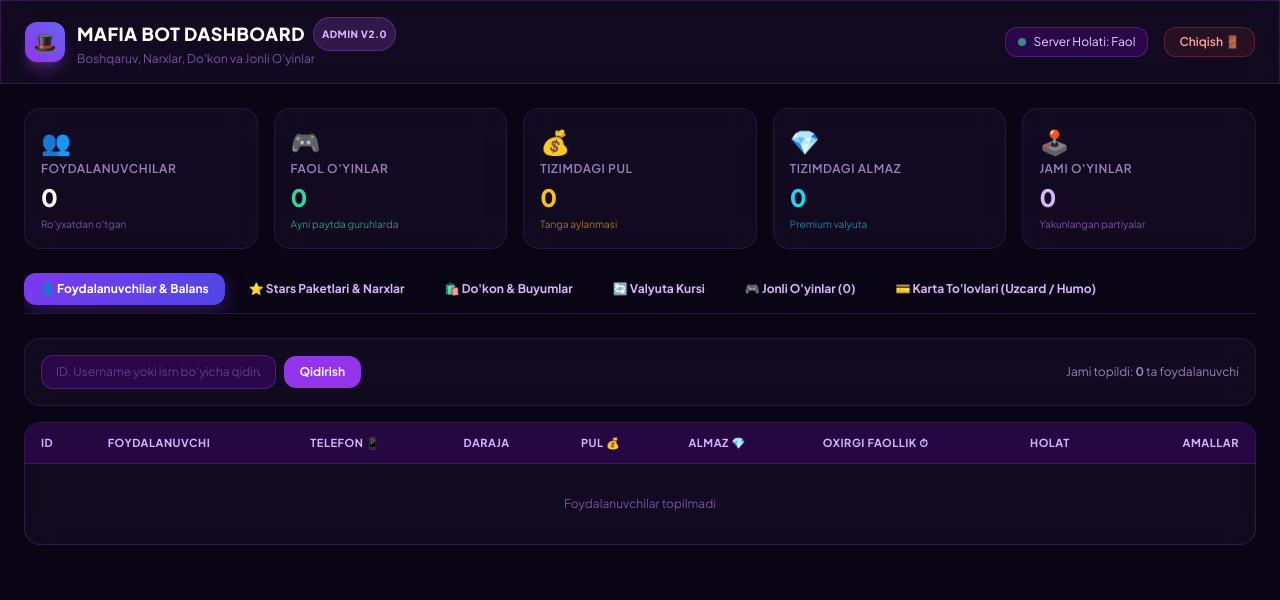
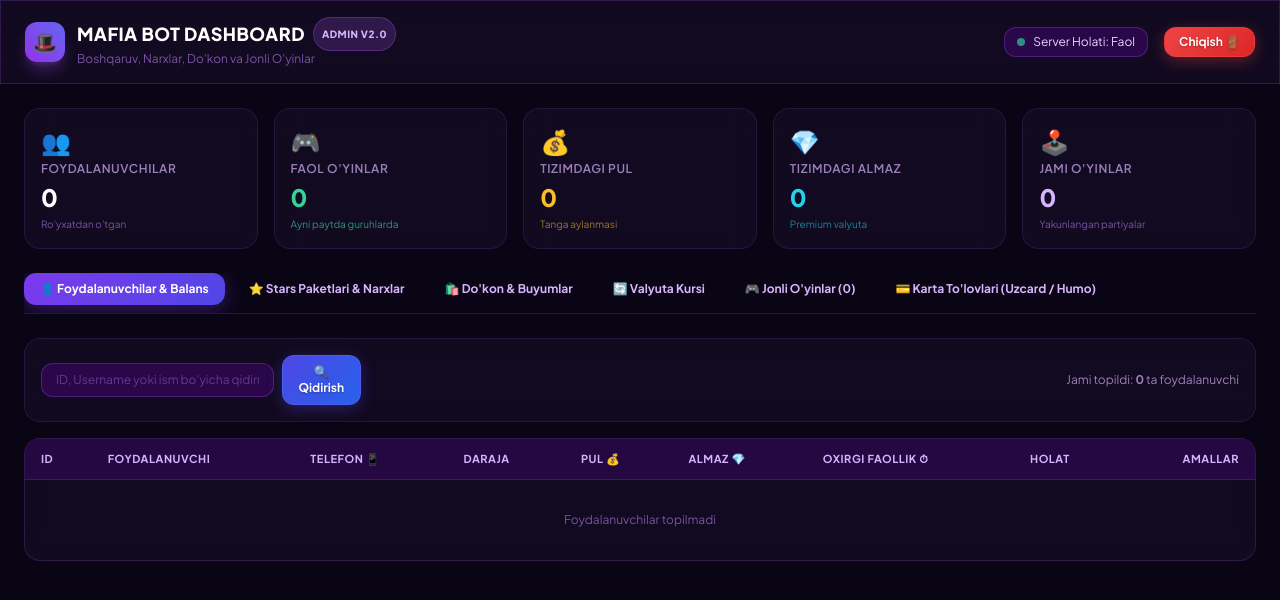
Before and after one commit to muhiddinovakobir11-collab/mafia-Bot, a FastAPI app: template web/templates/index.html in a window 1280 px wide. Shown: the top 600 px of the page. Run offline with FastAPI, Linux system fonts and the light colour scheme; the template is opened without the code that fills it, so the values that code supplies are empty; parts of the project's set-up code (start-up, migrations or seed data) failed here and were passed over; some libraries are stand-ins or nearby versions.

Commit message:
style: apply colored semantic buttons across web dashboard and telegram bot keyboards

```diff
--- a/bot/handlers/admin_bot.py
+++ b/bot/handlers/admin_bot.py
@@ -26,7 +26,7 @@ def is_admin(user_id: int) -> bool:
 
 # --- MAIN ADMIN MENU ---
 
-@router.message(F.text == "⚙️ Admin Panel")
+@router.message(F.text.contains("Admin Panel"))
 @router.message(Command("admin"))
 async def open_admin_panel(message: Message, state: FSMContext):
     if not is_admin(message.from_user.id):
--- a/bot/handlers/card_pay.py
+++ b/bot/handlers/card_pay.py
@@ -15,7 +15,7 @@ from bot.keyboards import (
 
 router = Router()
 
-@router.message(F.text == "💳 Karta orqali xarid (Uzcard/Humo)")
+@router.message(F.text.contains("Karta orqali xarid"))
 @router.message(Command("pay"))
 async def show_card_pay_menu(message: Message):
     packages = await db.get_card_packages(only_active=True)
--- a/bot/handlers/clans.py
+++ b/bot/handlers/clans.py
@@ -13,7 +13,7 @@ class ClanFSM(StatesGroup):
     waiting_for_clan_tag = State()
     waiting_for_deposit_amount = State()
 
-@router.message(F.text == "🏰 Mafia Klani")
+@router.message(F.text.contains("Mafia Klani"))
 @router.message(Command("clan"))
 async def show_clan_menu(message: Message):
     user_id = message.from_user.id
--- a/bot/handlers/quests_achievements.py
+++ b/bot/handlers/quests_achievements.py
@@ -13,7 +13,7 @@ class WillFSM(StatesGroup):
 
 # --- 1. DAILY QUESTS ---
 
-@router.message(F.text == "🎯 Kunlik Missiyalar")
+@router.message(F.text.contains("Kunlik Missiyalar"))
 @router.message(Command("quests"))
 async def show_daily_quests(message: Message):
     user_id = message.from_user.id
--- a/bot/handlers/shop.py
+++ b/bot/handlers/shop.py
@@ -7,7 +7,7 @@ from bot.keyboards import get_shop_menu_keyboard
 
 router = Router()
 
-@router.message(F.text == "🛍️ Do'kon & Narsalar")
+@router.message(F.text.contains("Do'kon & Narsalar"))
 @router.callback_query(F.data == "open_shop")
 async def show_shop_menu(event: Message | CallbackQuery):
     text = (
--- a/bot/handlers/stars_pay.py
+++ b/bot/handlers/stars_pay.py
@@ -10,7 +10,8 @@ from bot.keyboards import get_star_packages_keyboard
 
 router = Router()
 
-@router.message(F.text == "⭐️ Stars orqali to'ldirish")
+@router.message(F.text.contains("Stars to'ldirish"))
+@router.message(F.text.contains("Stars orqali"))
 @router.callback_query(F.data == "buy_stars_menu")
 @router.callback_query(F.data == "stars_type_almaz")
 async def show_stars_almaz_menu(event: Message | CallbackQuery):
--- a/web/templates/index.html
+++ b/web/templates/index.html
@@ -21,6 +21,91 @@
             background: linear-gradient(135deg, #7c3aed, #4f46e5);
             color: #ffffff;
             box-shadow: 0 4px 20px rgba(124, 58, 237, 0.4);
+        }
+        .btn {
+            display: inline-flex;
+            align-items: center;
+            justify-content: center;
+            font-weight: 700;
+            border-radius: 0.75rem;
+            cursor: pointer;
+            transition: all 0.2s cubic-bezier(0.4, 0, 0.2, 1);
+            border: 1px solid transparent;
+            text-shadow: 0 1px 2px rgba(0, 0, 0, 0.3);
+        }
+        .btn:hover {
+            transform: translateY(-1px);
+        }
+        .btn:active {
+            transform: translateY(0);
+        }
+        .btn-primary {
+            background: linear-gradient(135deg, #4f46e5, #2563eb);
+            color: #ffffff;
+            border-color: rgba(99, 102, 241, 0.5);
+            box-shadow: 0 4px 15px rgba(79, 70, 229, 0.35);
+        }
+        .btn-primary:hover {
+            background: linear-gradient(135deg, #4338ca, #1d4ed8);
+            box-shadow: 0 6px 20px rgba(79, 70, 229, 0.55);
+        }
+        .btn-success {
+            background: linear-gradient(135deg, #10b981, #059669);
+            color: #ffffff;
+            border-color: rgba(16, 185, 129, 0.5);
+            box-shadow: 0 4px 15px rgba(16, 185, 129, 0.35);
+        }
+        .btn-success:hover {
+            background: linear-gradient(135deg, #059669, #047857);
+            box-shadow: 0 6px 20px rgba(16, 185, 129, 0.55);
+        }
+        .btn-danger {
+            background: linear-gradient(135deg, #ef4444, #dc2626);
+            color: #ffffff;
+            border-color: rgba(239, 68, 68, 0.5);
+            box-shadow: 0 4px 15px rgba(239, 68, 68, 0.35);
+        }
+        .btn-danger:hover {
+            background: linear-gradient(135deg, #dc2626, #b91c1c);
+            box-shadow: 0 6px 20px rgba(239, 68, 68, 0.55);
+        }
+        .btn-warning {
+            background: linear-gradient(135deg, #f59e0b, #d97706);
+            color: #ffffff;
+            border-color: rgba(245, 158, 11, 0.5);
+            box-shadow: 0 4px 15px rgba(245, 158, 11, 0.35);
+        }
+        .btn-warning:hover {
+            background: linear-gradient(135deg, #d97706, #b45309);
+            box-shadow: 0 6px 20px rgba(245, 158, 11, 0.55);
+        }
+        .btn-info {
+            background: linear-gradient(135deg, #06b6d4, #0284c7);
+            color: #ffffff;
+            border-color: rgba(6, 182, 212, 0.5);
+            box-shadow: 0 4px 15px rgba(6, 182, 212, 0.35);
+        }
+        .btn-info:hover {
+            background: linear-gradient(135deg, #0891b2, #0369a1);
+            box-shadow: 0 6px 20px rgba(6, 182, 212, 0.55);
+        }
+        .btn-purple {
+            background: linear-gradient(135deg, #8b5cf6, #7c3aed);
+            color: #ffffff;
+            border-color: rgba(139, 92, 246, 0.5);
+            box-shadow: 0 4px 15px rgba(139, 92, 246, 0.35);
+        }
+        .btn-purple:hover {
+            background: linear-gradient(135deg, #7c3aed, #6d28d9);
+            box-shadow: 0 6px 20px rgba(139, 92, 246, 0.55);
+        }
+        .btn-secondary {
+            background: rgba(51, 65, 85, 0.6);
+            color: #e2e8f0;
+            border-color: rgba(148, 163, 184, 0.3);
+        }
+        .btn-secondary:hover {
+            background: rgba(71, 85, 105, 0.8);
         }
     </style>
 </head>
@@ -46,7 +131,7 @@
                 <span class="w-2 h-2 rounded-full bg-emerald-400 animate-pulse"></span>
                 <span class="text-purple-200">Server Holati: Faol</span>
             </div>
-            <a href="/logout" class="text-xs bg-red-500/10 hover:bg-red-500/20 text-red-300 border border-red-500/30 px-3.5 py-1.5 rounded-xl transition font-semibold">
+            <a href="/logout" class="btn btn-danger text-xs px-3.5 py-1.5 rounded-xl">
                 Chiqish 🚪
             </a>
         </div>
@@ -121,8 +206,8 @@
                 <form method="GET" action="/" class="w-full sm:w-80 flex items-center gap-2">
                     <input type="text" name="q" value="{{ search_query }}" placeholder="ID, Username yoki ism bo'yicha qidiruv..."
                            class="w-full px-3.5 py-2 rounded-xl bg-purple-950/60 border border-purple-500/30 text-xs text-white placeholder-purple-400/40 focus:outline-none focus:border-purple-400">
-                    <button type="submit" class="px-4 py-2 bg-purple-600 hover:bg-purple-500 rounded-xl text-xs font-bold transition">
-                        Qidirish
+                    <button type="submit" class="btn btn-primary px-4 py-2 rounded-xl text-xs">
+                        🔍 Qidirish
                     </button>
                 </form>
                 <div class="text-xs text-purple-300/70">
@@ -180,15 +265,15 @@
                                 </td>
                                 <td class="py-3 px-4 text-right space-x-2">
                                     <button onclick="openBalanceModal({{ u.id }}, '{{ u.full_name | escape }}', {{ u.pul }}, {{ u.almaz }})"
-                                            class="px-2.5 py-1 bg-purple-600/30 hover:bg-purple-600/50 border border-purple-500/40 text-purple-200 rounded-lg transition font-semibold">
+                                            class="btn btn-info px-2.5 py-1 rounded-lg text-xs font-semibold">
                                         ✏️ Balans
                                     </button>
                                     <form action="/user/toggle_ban" method="POST" class="inline">
                                         <input type="hidden" name="user_id" value="{{ u.id }}">
                                         <input type="hidden" name="ban_status" value="{{ 0 if u.is_banned else 1 }}">
                                         <button type="submit"
-                                                class="px-2.5 py-1 {{ 'bg-emerald-500/20 text-emerald-300 hover:bg-emerald-500/30 border-emerald-500/40' if u.is_banned else 'bg-red-500/20 text-red-300 hover:bg-red-500/30 border-red-500/40' }} border rounded-lg transition font-semibold">
-                                            {{ 'Unban' if u.is_banned else 'Ban' }}
+                                                class="btn {{ 'btn-success' if u.is_banned else 'btn-danger' }} px-2.5 py-1 rounded-lg text-xs font-semibold">
+                                            {{ '✅ Unban' if u.is_banned else '🚫 Ban' }}
                                         </button>
                                     </form>
                                 </td>
@@ -253,7 +338,7 @@
                             </select>
                         </div>
 
-                        <button type="submit" class="w-full py-2 bg-purple-600 hover:bg-purple-500 text-white rounded-xl text-xs font-bold transition">
+                        <button type="submit" class="btn btn-success w-full py-2 rounded-xl text-xs">
                             Saqlash 💾
                         </button>
                     </form>
@@ -313,7 +398,7 @@
                             </select>
                         </div>
 
-                        <button type="submit" class="w-full py-2 bg-indigo-600 hover:bg-indigo-500 text-white rounded-xl text-xs font-bold transition">
+                        <button type="submit" class="btn btn-primary w-full py-2 rounded-xl text-xs">
                             Yangilash 💾
                         </button>
                     </form>
@@ -335,7 +420,7 @@
                         <input type="number" name="rate" value="{{ exchange_rate }}" required
                                class="w-full px-4 py-3 rounded-xl bg-purple-950/60 border border-purple-500/30 text-white font-bold text-center text-lg">
                     </div>
-                    <button type="submit" class="w-full py-3 bg-gradient-to-r from-purple-600 to-indigo-600 hover:from-purple-500 hover:to-indigo-500 text-white font-bold text-sm rounded-xl transition">
+                    <button type="submit" class="btn btn-warning w-full py-2.5 rounded-xl text-sm font-bold">
                         Kursni Saqlash 💾
                     </button>
                 </form>
@@ -403,7 +488,7 @@
                                class="w-full px-3 py-2 rounded-xl bg-purple-950/60 border border-purple-500/30 text-white text-xs">
                     </div>
                     <div>
-                        <button type="submit" class="w-full py-2 bg-gradient-to-r from-purple-600 to-indigo-600 hover:from-purple-500 hover:to-indigo-500 text-white rounded-xl text-xs font-bold transition">
+                        <button type="submit" class="btn btn-primary w-full py-2 rounded-xl text-xs">
                             Saqlash 💾
                         </button>
                     </div>
@@ -453,7 +538,7 @@
                             </div>
                         </div>
 
-                        <button type="submit" class="w-full py-1.5 bg-purple-600 hover:bg-purple-500 text-white rounded text-xs font-semibold">
+                        <button type="submit" class="btn btn-purple w-full py-1.5 rounded-xl text-xs">
                             Yangilash 🔄
                         </button>
                     </form>
@@ -520,13 +605,13 @@
                                     <div class="flex items-center justify-end gap-1.5">
                                         <form action="/admin/card_transaction/approve" method="POST" class="inline">
                                             <input type="hidden" name="tx_id" value="{{ t.tx_id }}">
-                                            <button type="submit" class="px-2.5 py-1 bg-emerald-600 hover:bg-emerald-500 text-white rounded text-[11px] font-bold">
+                                            <button type="submit" class="btn btn-success px-2.5 py-1 rounded-lg text-[11px]">
                                                 ✅ Berish
                                             </button>
                                         </form>
                                         <form action="/admin/card_transaction/cancel" method="POST" class="inline">
                                             <input type="hidden" name="tx_id" value="{{ t.tx_id }}">
-                                            <button type="submit" class="px-2.5 py-1 bg-red-600/80 hover:bg-red-600 text-white rounded text-[11px] font-semibold">
+                                            <button type="submit" class="btn btn-danger px-2.5 py-1 rounded-lg text-[11px]">
                                                 ❌ Rad
                                             </button>
                                         </form>
@@ -594,10 +679,10 @@
                 </div>
 
                 <div class="flex items-center gap-2 pt-2">
-                    <button type="button" onclick="closeBalanceModal()" class="w-1/2 py-2 bg-purple-950 border border-purple-500/30 text-purple-300 rounded-xl text-xs font-semibold">
+                    <button type="button" onclick="closeBalanceModal()" class="btn btn-secondary w-1/2 py-2 rounded-xl text-xs">
                         Bekor qilish
                     </button>
-                    <button type="submit" class="w-1/2 py-2 bg-purple-600 hover:bg-purple-500 text-white rounded-xl text-xs font-bold">
+                    <button type="submit" class="btn btn-success w-1/2 py-2 rounded-xl text-xs">
                         Saqlash 💾
                     </button>
                 </div>
```
Also changed, not shown: bot/handlers/start.py (+5 -5 lines), bot/keyboards.py (+37 -36 lines), web/templates/login.html (+14 -2 lines).
